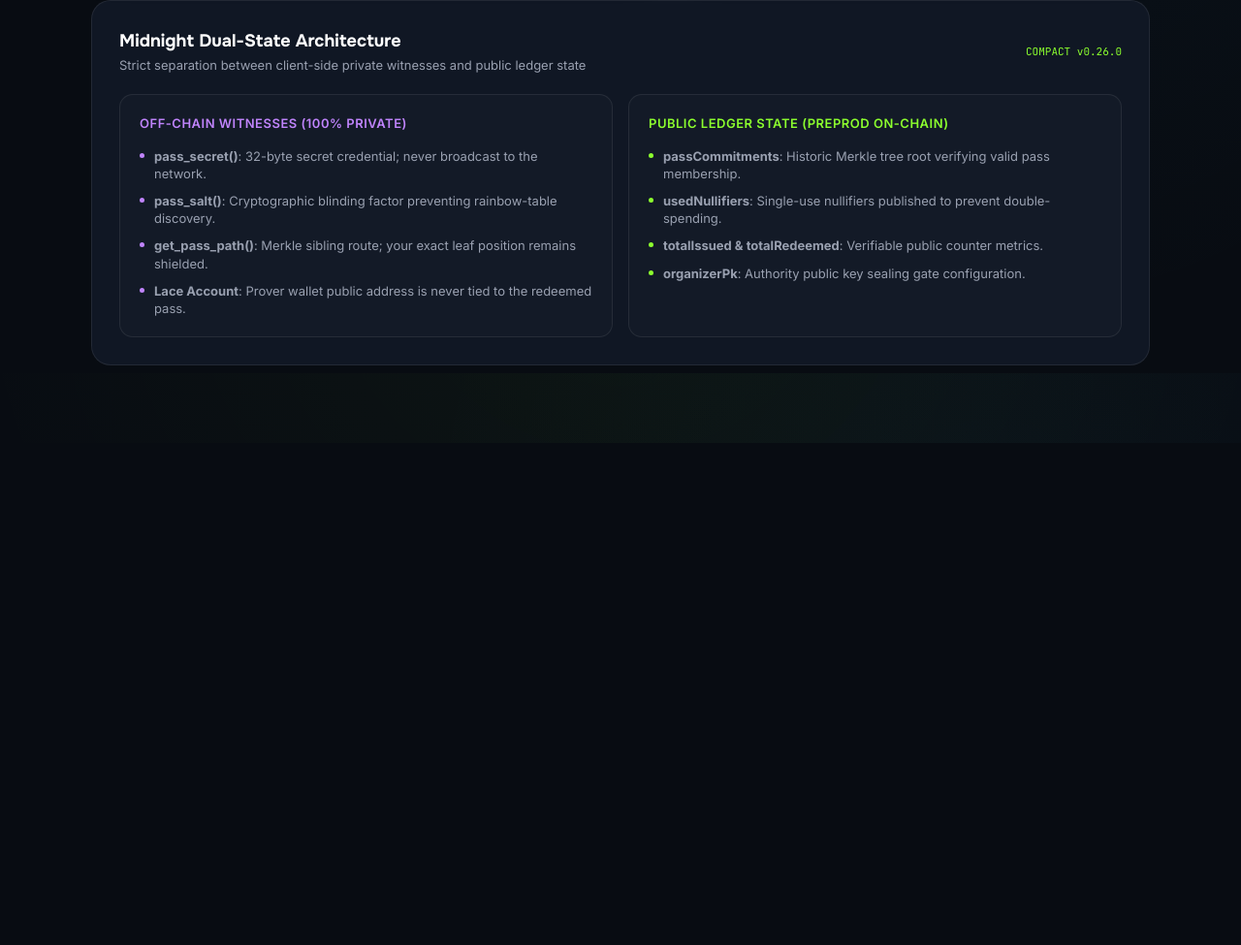
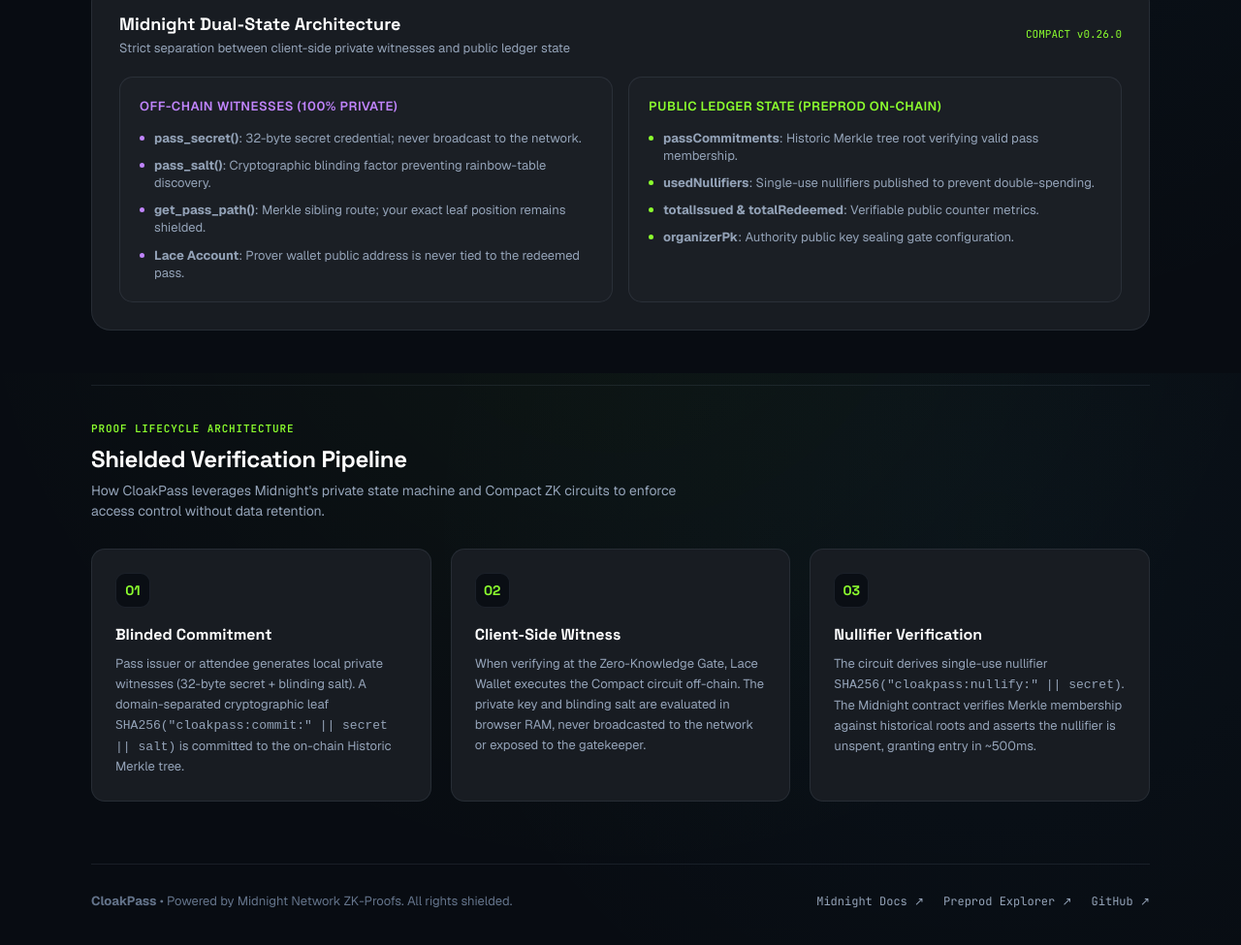
Before and after one commit to Pranjal-debug/CloakPass, a website with bundled scripts: page frontend/index.html in a window 1280 px wide. Shown: the part 1215-2190 px from the top of the page at 97% size. Before the commit the page ends 1672 px from the top, so only its background shows below. Built offline with nearby package versions, Linux system fonts and the light colour scheme; what @midnight-ntwrk/compact-runtime, @midnight-ntwrk/midnight-js-http-client-proof-provider, @midnight-ntwrk/midnight-js-indexer-public-data-provider would draw is missing.

Commit message:
style(frontend): upgrade UI with Stitch Midnight Obsidian design system and proof lifecycle architecture

```diff
--- a/frontend/index.html
+++ b/frontend/index.html
@@ -327,6 +327,55 @@
         </div>
       </div>
     </section>
+
+    <!-- Proof Lifecycle Architecture (Designed with Stitch) -->
+    <section class="lifecycle-section" aria-label="Proof Lifecycle Architecture">
+      <div class="lifecycle-header">
+        <div class="lifecycle-tag">Proof Lifecycle Architecture</div>
+        <h2 class="lifecycle-title">Shielded Verification Pipeline</h2>
+        <p class="lifecycle-desc">
+          How CloakPass leverages Midnight's private state machine and Compact ZK circuits to enforce access control without data retention.
+        </p>
+      </div>
+
+      <div class="lifecycle-grid">
+        <div class="lifecycle-card">
+          <div class="lifecycle-num">01</div>
+          <h3 class="lifecycle-card-title">Blinded Commitment</h3>
+          <p class="lifecycle-card-text">
+            Pass issuer or attendee generates local private witnesses (32-byte secret + blinding salt). A domain-separated cryptographic leaf <code>SHA256("cloakpass:commit:" || secret || salt)</code> is committed to the on-chain Historic Merkle tree.
+          </p>
+        </div>
+
+        <div class="lifecycle-card">
+          <div class="lifecycle-num">02</div>
+          <h3 class="lifecycle-card-title">Client-Side Witness</h3>
+          <p class="lifecycle-card-text">
+            When verifying at the Zero-Knowledge Gate, Lace Wallet executes the Compact circuit off-chain. The private key and blinding salt are evaluated in browser RAM, never broadcasted to the network or exposed to the gatekeeper.
+          </p>
+        </div>
+
+        <div class="lifecycle-card">
+          <div class="lifecycle-num">03</div>
+          <h3 class="lifecycle-card-title">Nullifier Verification</h3>
+          <p class="lifecycle-card-text">
+            The circuit derives single-use nullifier <code>SHA256("cloakpass:nullify:" || secret)</code>. The Midnight contract verifies Merkle membership against historical roots and asserts the nullifier is unspent, granting entry in ~500ms.
+          </p>
+        </div>
+      </div>
+    </section>
+
+    <!-- Footer -->
+    <footer class="app-footer">
+      <div>
+        <strong>CloakPass</strong> • Powered by Midnight Network ZK-Proofs. All rights shielded.
+      </div>
+      <div class="footer-links">
+        <a href="https://docs.midnight.network" target="_blank" rel="noopener noreferrer">Midnight Docs ↗</a>
+        <a href="https://explorer.preprod.midnight.network/contract/02df1c9fa9e67e2dfd8a67b7e74ade0e615972a8f10e166e05648d6397df5f4cc9" target="_blank" rel="noopener noreferrer">Preprod Explorer ↗</a>
+        <a href="https://github.com/Pranjal-debug/CloakPass" target="_blank" rel="noopener noreferrer">GitHub ↗</a>
+      </div>
+    </footer>
   </div>
 
   <!-- Toast Container -->
--- a/frontend/src/style.css
+++ b/frontend/src/style.css
@@ -1,37 +1,38 @@
 /* ==========================================================================
-   CloakPass - Clean, Refined Minimalist Dark Theme (Inspired by Nouva)
+   CloakPass - Midnight Obsidian Design System (Engineered with Stitch)
    ========================================================================== */
 
-@import url('https://fonts.googleapis.com/css2?family=Inter:wght@300;400;500;600;700;800&family=JetBrains+Mono:wght@400;500;600&family=Onest:wght@400;500;600;700;800&display=swap');
+@import url('https://fonts.googleapis.com/css2?family=Geist:wght@300;400;500;600;700&family=JetBrains+Mono:wght@300;400;500;600&family=Space+Grotesk:wght@500;600;700&display=swap');
 
 :root {
-  /* Clean Nouva Color Palette */
+  /* Midnight Obsidian Palette */
   --bg-main: #080c12;
-  --bg-surface: #0e131d;
-  --bg-card: #101724;
-  --bg-card-subtle: rgba(255, 255, 255, 0.02);
-  --bg-input: #0b0f17;
+  --bg-surface: #10141a;
+  --bg-card: #181c22;
+  --bg-card-subtle: #1c2026;
+  --bg-input: #0a0e14;
 
   /* Borders */
-  --border-subtle: rgba(255, 255, 255, 0.08);
-  --border-hover: rgba(255, 255, 255, 0.16);
-  --border-active: rgba(255, 255, 255, 0.28);
+  --border-subtle: rgba(148, 163, 184, 0.12);
+  --border-hover: rgba(140, 255, 46, 0.35);
+  --border-active: rgba(140, 255, 46, 0.6);
 
-  /* Nouva Signature Accent: Electric Lime */
+  /* Signature Electric Accent & Shielded Spectrum */
   --accent-lime: #8cff2e;
   --accent-lime-muted: rgba(140, 255, 46, 0.12);
+  --accent-lime-glow: rgba(140, 255, 46, 0.35);
   --accent-cyan: #38bdf8;
   --accent-emerald: #10b981;
   --accent-rose: #f43f5e;
 
   /* Typography */
-  --text-primary: #ffffff;
-  --text-secondary: #99a0b0;
+  --text-primary: #f8fafc;
+  --text-secondary: #94a3b8;
   --text-muted: #64748b;
   --text-dim: #475569;
 
-  --font-display: 'Onest', 'Inter', -apple-system, sans-serif;
-  --font-body: 'Inter', -apple-system, sans-serif;
+  --font-display: 'Space Grotesk', -apple-system, sans-serif;
+  --font-body: 'Geist', -apple-system, sans-serif;
   --font-mono: 'JetBrains Mono', monospace;
 
   --radius-xs: 6px;
@@ -40,8 +41,8 @@
   --radius-lg: 20px;
   --radius-full: 9999px;
 
-  --shadow-subtle: 0 4px 20px rgba(0, 0, 0, 0.4);
-  --shadow-float: 0 12px 36px -4px rgba(0, 0, 0, 0.6), 0 0 0 1px var(--border-subtle);
+  --shadow-subtle: 0 4px 20px rgba(0, 0, 0, 0.5);
+  --shadow-float: 0 16px 40px -4px rgba(0, 0, 0, 0.7), 0 0 0 1px var(--border-subtle);
 }
 
 *, *::before, *::after {
@@ -435,17 +436,34 @@ body {
 
 /* Clean Pass Ticket Card */
 .ticket-clean {
-  background: #090d16;
-  border: 1px solid var(--border-subtle);
+  background: linear-gradient(135deg, rgba(24, 28, 34, 0.95) 0%, rgba(10, 14, 20, 0.98) 100%);
+  border: 1px solid rgba(148, 163, 184, 0.16);
   border-radius: var(--radius-md);
-  padding: 22px;
+  padding: 24px;
   margin-bottom: 16px;
-  transition: border-color 0.2s ease;
   position: relative;
+  overflow: hidden;
+  box-shadow: 0 12px 36px rgba(0, 0, 0, 0.5);
+  transition: all 0.25s ease;
+}
+
+.ticket-clean::before {
+  content: "";
+  position: absolute;
+  inset: 0;
+  border-radius: inherit;
+  padding: 1px;
+  background: linear-gradient(145deg, rgba(140, 255, 46, 0.4), rgba(56, 189, 248, 0.15), rgba(16, 185, 129, 0.3));
+  -webkit-mask: linear-gradient(#fff 0 0) content-box, linear-gradient(#fff 0 0);
+  -webkit-mask-composite: xor;
+  mask-composite: exclude;
+  pointer-events: none;
 }
 
 .ticket-clean:hover {
-  border-color: var(--border-hover);
+  border-color: rgba(140, 255, 46, 0.4);
+  transform: translateY(-2px);
+  box-shadow: 0 16px 44px rgba(0, 0, 0, 0.6), 0 0 20px rgba(140, 255, 46, 0.15);
 }
 
 .ticket-top {
@@ -728,3 +746,128 @@ body {
   color: var(--accent-lime);
   border: 1px solid rgba(140, 255, 46, 0.25);
 }
+
+/* Proof Lifecycle Architecture Section (Stitch Design) */
+.lifecycle-section {
+  margin-top: 56px;
+  padding-top: 36px;
+  border-top: 1px solid var(--border-subtle);
+}
+
+.lifecycle-header {
+  margin-bottom: 28px;
+}
+
+.lifecycle-tag {
+  font-family: var(--font-mono);
+  font-size: 11px;
+  color: var(--accent-lime);
+  text-transform: uppercase;
+  letter-spacing: 0.08em;
+  font-weight: 600;
+  margin-bottom: 6px;
+}
+
+.lifecycle-title {
+  font-family: var(--font-display);
+  font-size: 24px;
+  font-weight: 700;
+  color: #fff;
+  letter-spacing: -0.4px;
+}
+
+.lifecycle-desc {
+  font-size: 14px;
+  color: var(--text-secondary);
+  margin-top: 4px;
+  max-width: 620px;
+}
+
+.lifecycle-grid {
+  display: grid;
+  grid-template-columns: repeat(3, 1fr);
+  gap: 20px;
+}
+
+@media (max-width: 860px) {
+  .lifecycle-grid {
+    grid-template-columns: 1fr;
+  }
+}
+
+.lifecycle-card {
+  background: var(--bg-card);
+  border: 1px solid var(--border-subtle);
+  border-radius: var(--radius-md);
+  padding: 24px;
+  transition: all 0.25s ease;
+  position: relative;
+}
+
+.lifecycle-card:hover {
+  border-color: var(--border-hover);
+  transform: translateY(-2px);
+  background: rgba(255, 255, 255, 0.03);
+}
+
+.lifecycle-num {
+  width: 36px;
+  height: 36px;
+  border-radius: var(--radius-sm);
+  background: var(--bg-input);
+  border: 1px solid var(--border-subtle);
+  display: flex;
+  align-items: center;
+  justify-content: center;
+  font-family: var(--font-display);
+  font-weight: 700;
+  font-size: 14px;
+  color: var(--accent-lime);
+  margin-bottom: 16px;
+}
+
+.lifecycle-card-title {
+  font-family: var(--font-display);
+  font-size: 16px;
+  font-weight: 700;
+  color: #fff;
+  margin-bottom: 8px;
+}
+
+.lifecycle-card-text {
+  font-size: 13px;
+  color: var(--text-secondary);
+  line-height: 1.6;
+}
+
+/* Footer Section */
+.app-footer {
+  margin-top: 64px;
+  padding-top: 28px;
+  border-top: 1px solid var(--border-subtle);
+  display: flex;
+  align-items: center;
+  justify-content: space-between;
+  flex-wrap: wrap;
+  gap: 16px;
+  font-size: 13px;
+  color: var(--text-muted);
+}
+
+.footer-links {
+  display: flex;
+  gap: 20px;
+  flex-wrap: wrap;
+}
+
+.footer-links a {
+  color: var(--text-secondary);
+  text-decoration: none;
+  font-size: 12px;
+  font-family: var(--font-mono);
+  transition: color 0.15s ease;
+}
+
+.footer-links a:hover {
+  color: var(--accent-lime);
+}
```
